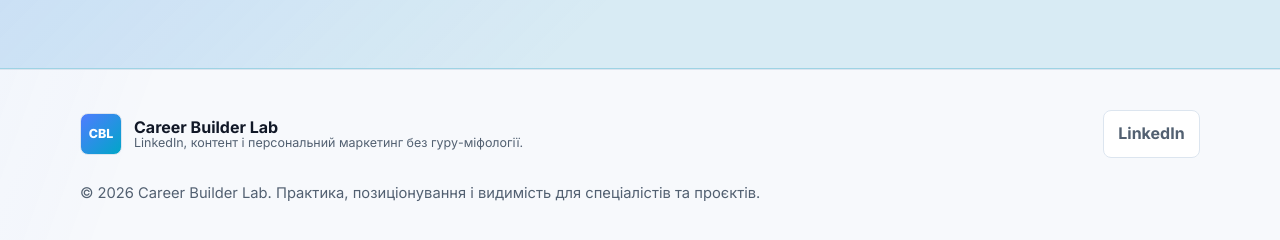
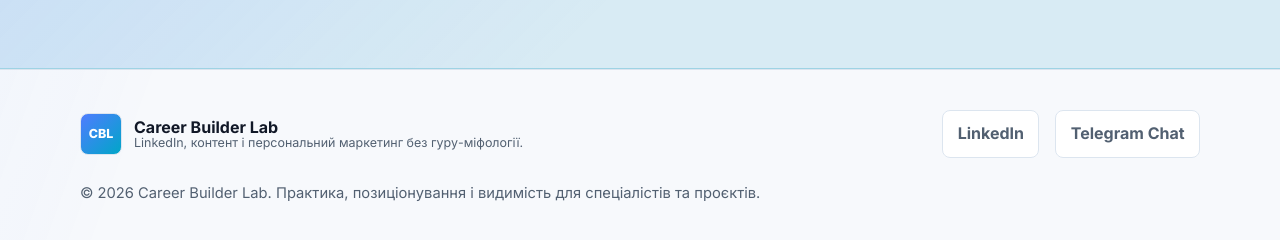
Before and after one commit to jenya112115-source/careerbuilderlab, a Jekyll site: the page built from index.html, in a window 1280 px wide and 900 px high, scrolled down 4318 px. Shown: the part 654-894 px from the top of the window. Built offline with Jekyll 4.4.1, drawn with Linux system fonts in a browser that asks for light colours.

Commit message:
Add files via upload

```diff
--- a/_includes/footer.html
+++ b/_includes/footer.html
@@ -11,6 +11,7 @@
     </div>
     <div class="footer-links">
       <a href="{{ site.data.brand.linkedin }}" target="_blank" rel="noopener">LinkedIn</a>
+      <a href="{{ site.data.brand.telegram }}" target="_blank" rel="noopener">Telegram Chat</a>
     </div>
     <p class="footer-note">© {{ 'now' | date: '%Y' }} {{ site.data.brand.name }}. Практика, позиціонування і видимість для спеціалістів та проєктів.</p>
   </div>
```
